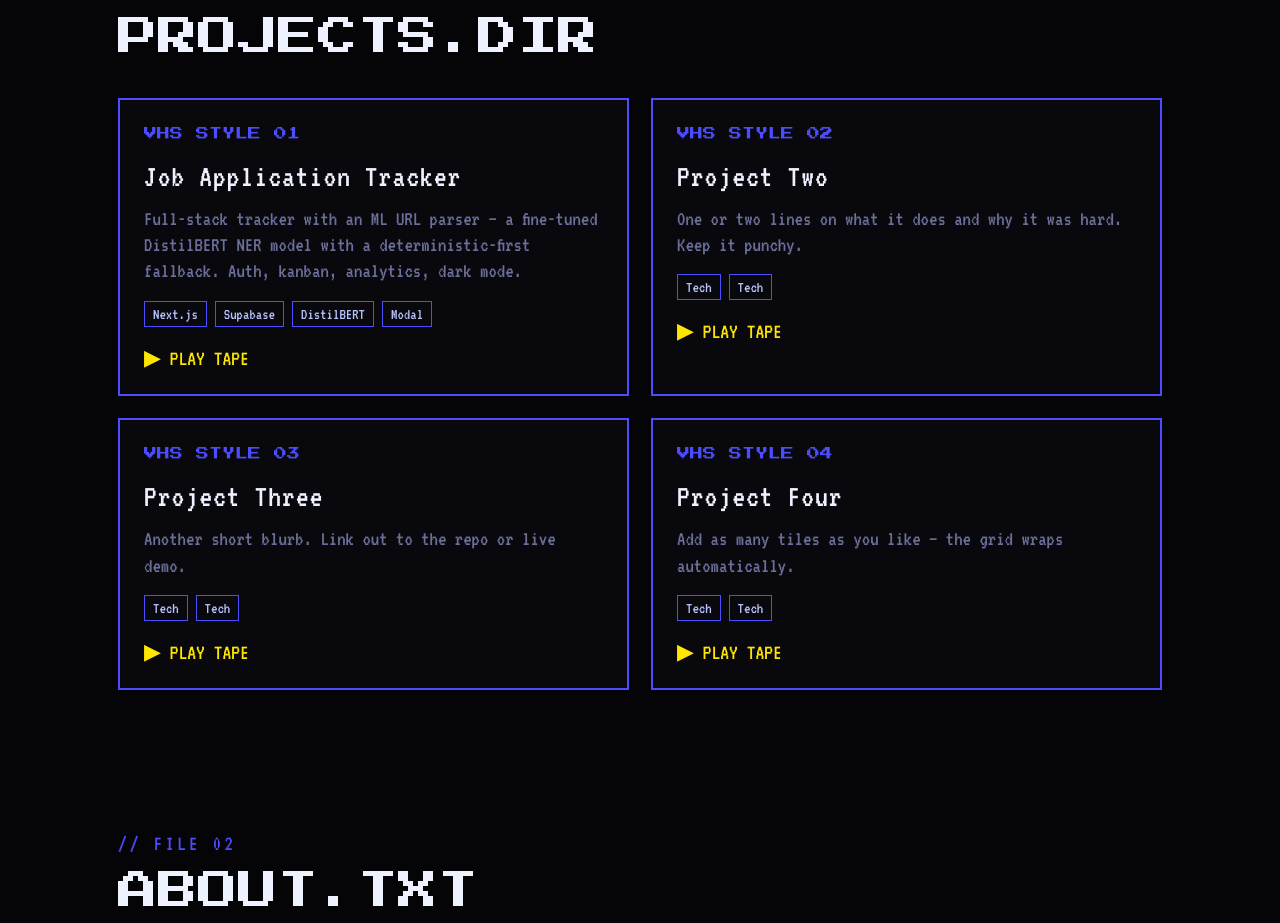
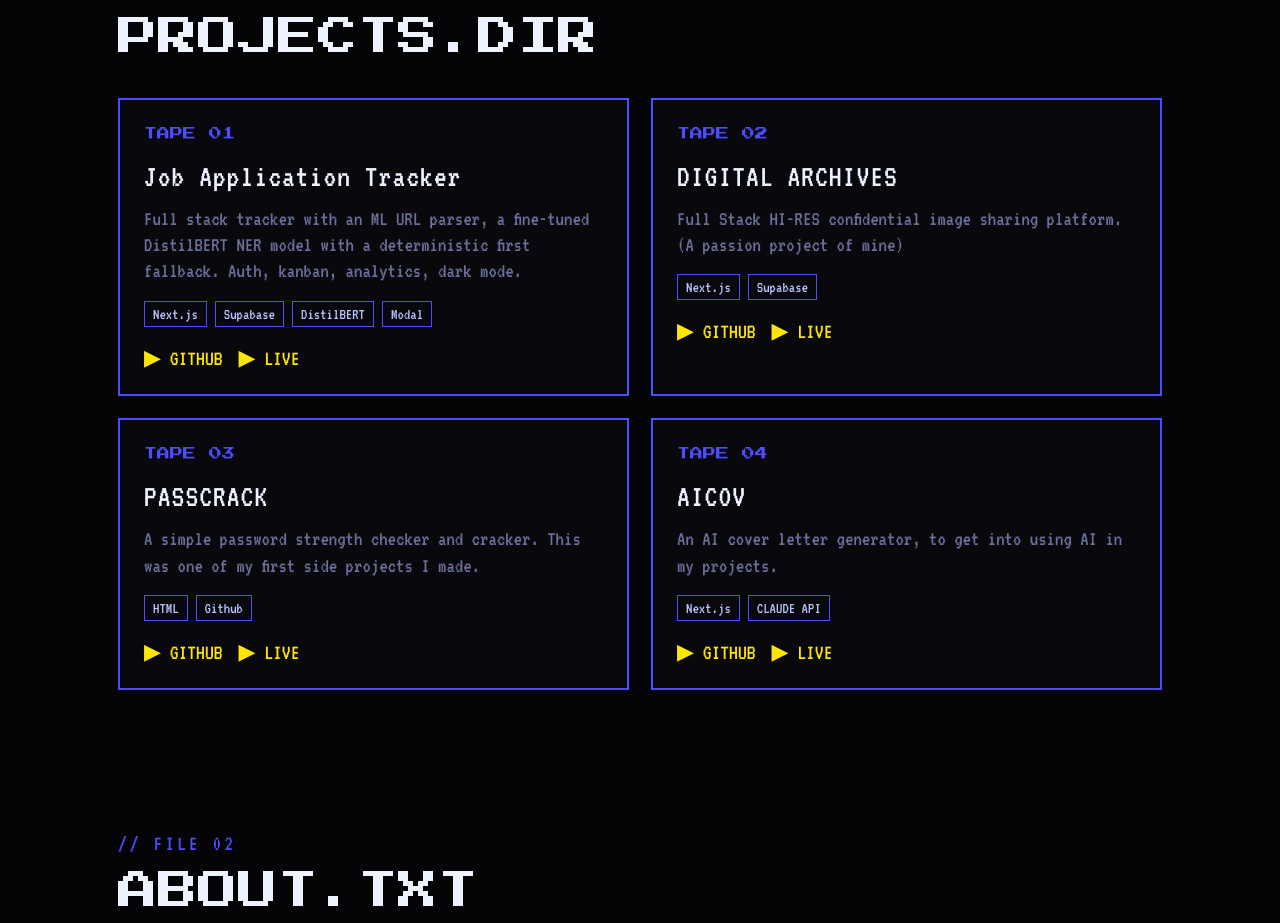
Before and after one commit to Brodie191/VHSPersonalSite, a Next.js app: page / in a window 1280 px wide. Shown: the part 1525-2448 px from the top of the page. Built offline with nearby package versions, Linux system fonts and the light colour scheme.

Commit message:
Updates
Added Links for:
Github + Live Links where applicable.

```diff
--- a/components/ProjectsGrid.tsx
+++ b/components/ProjectsGrid.tsx
@@ -16,7 +16,12 @@ export default function ProjectsGrid() {
                 <span key={tech} className="chip">{tech}</span>
               ))}
             </div>
-            <a className="go" href={project.href}>▶ PLAY TAPE</a>
+            <div style={{ display: 'flex', gap: '16px', flexWrap: 'wrap' }}>
+              <a className="go" href={project.href}>▶ GITHUB</a>
+              {project.liveHref && (
+                <a className="go" href={project.liveHref}>▶ LIVE</a>
+              )}
+            </div>
           </article>
         ))}
       </div>
--- a/data/projects.ts
+++ b/data/projects.ts
@@ -4,36 +4,41 @@ export interface Project {
   description: string
   stack: string[]
   href: string
+  liveHref?: string
 }
 
 export const projects: Project[] = [
   {
-    num: 'VHS STYLE 01',
+    num: 'TAPE 01',
     title: 'Job Application Tracker',
     description:
-      'Full-stack tracker with an ML URL parser — a fine-tuned DistilBERT NER model with a deterministic-first fallback. Auth, kanban, analytics, dark mode.',
+      'Full stack tracker with an ML URL parser, a fine-tuned DistilBERT NER model with a deterministic first fallback. Auth, kanban, analytics, dark mode.',
     stack: ['Next.js', 'Supabase', 'DistilBERT', 'Modal'],
-    href: '#',
+    href: 'https://github.com/Brodie191/JobTracker',
+    liveHref: 'https://job-tracker-tau-liart.vercel.app/auth/login',
   },
   {
-    num: 'VHS STYLE 02',
-    title: 'Project Two',
-    description: 'One or two lines on what it does and why it was hard. Keep it punchy.',
-    stack: ['Tech', 'Tech'],
+    num: 'TAPE 02',
+    title: 'DIGITAL ARCHIVES',
+    description: 'Full Stack HI-RES confidential image sharing platform. (A passion project of mine)',
+    stack: ['Next.js', 'Supabase'],
     href: '#',
+    liveHref:'#',
   },
   {
-    num: 'VHS STYLE 03',
-    title: 'Project Three',
-    description: 'Another short blurb. Link out to the repo or live demo.',
-    stack: ['Tech', 'Tech'],
-    href: '#',
+    num: 'TAPE 03',
+    title: 'PASSCRACK',
+    description: 'A simple password strength checker and cracker. This was one of my first side projects I made.',
+    stack: ['HTML', 'Github'],
+    href: 'https://github.com/Brodie191/Passcrack.git',
+    liveHref: 'https://brodie191.github.io/Passcrack/',
   },
   {
-    num: 'VHS STYLE 04',
-    title: 'Project Four',
-    description: 'Add as many tiles as you like — the grid wraps automatically.',
-    stack: ['Tech', 'Tech'],
-    href: '#',
+    num: 'TAPE 04',
+    title: 'AICOV',
+    description: 'An AI cover letter generator, to get into using AI in my projects.',
+    stack: ['Next.js', 'CLAUDE API'],
+    href: 'https://github.com/Brodie191/AICOV.git',
+    liveHref:'https://ai-cover-letter-generator-iota.vercel.app/',
   },
 ]
```
